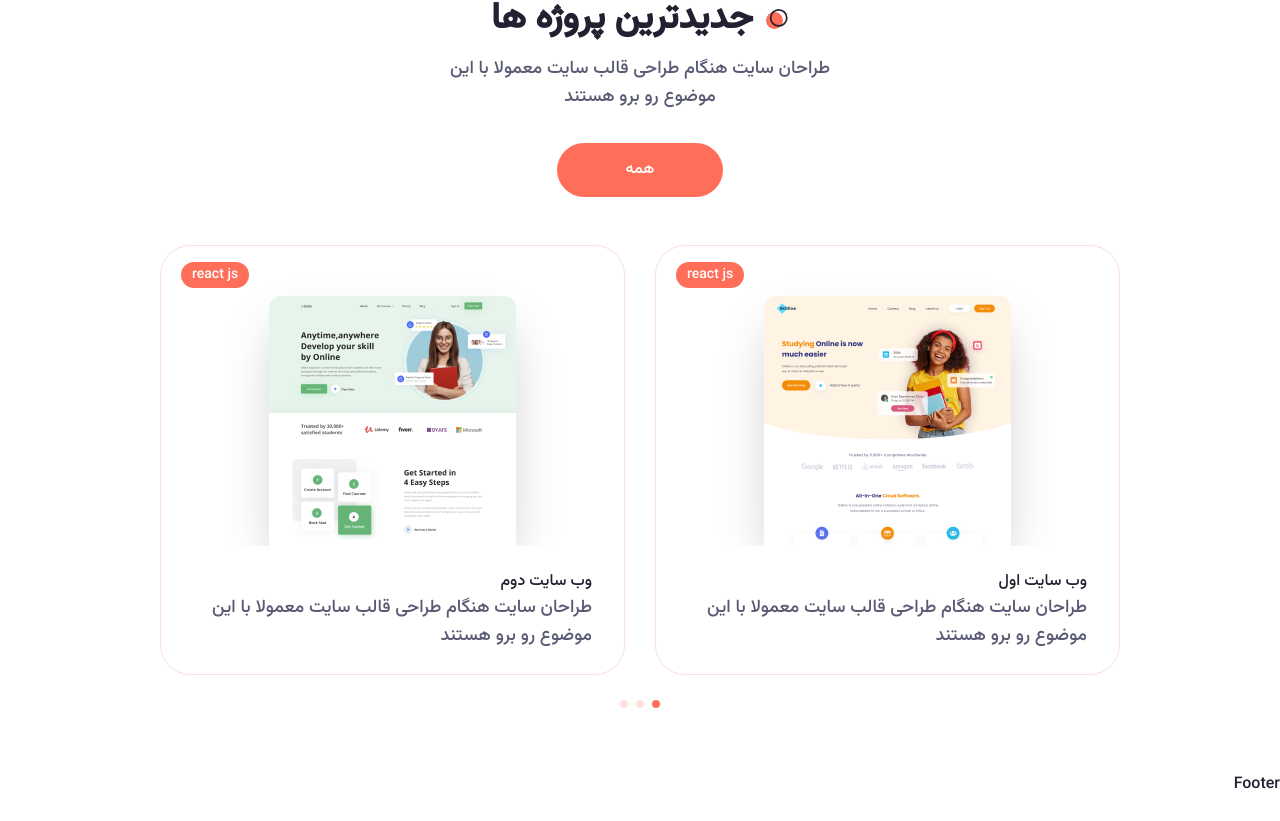
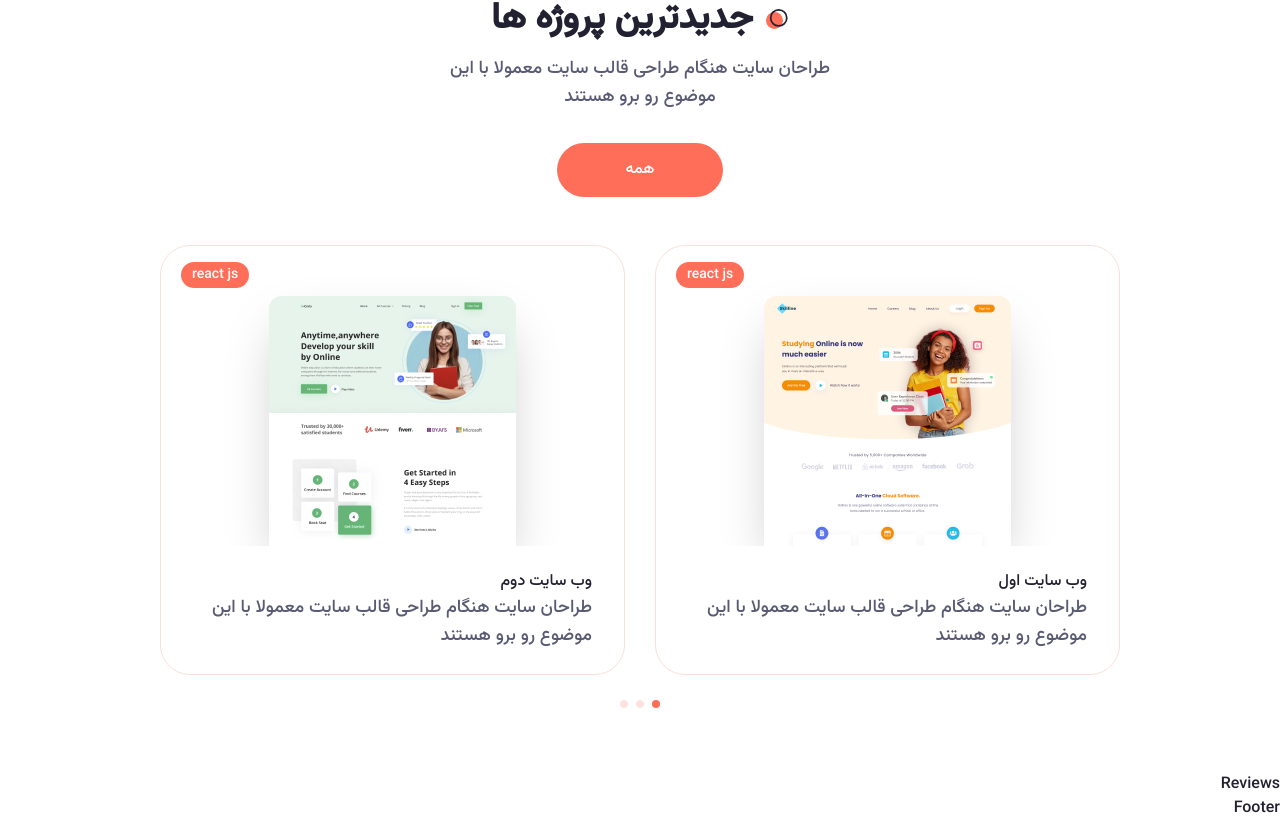
Before and after one commit to Hossein1371za/about-me-website-nextjs14-shadcn-tailwind, a Next.js app: page / in a window 1280 px wide. Shown: the part 2226-3047 px from the top of the page. Before the commit the page ends 3023 px from the top, so only its background shows below. Built offline with nearby package versions, Linux system fonts and the light colour scheme.

Commit message:
start to reviews section

```diff
--- a/app/page.jsx
+++ b/app/page.jsx
@@ -1,5 +1,6 @@
 import About from "@/components/About";
 import Hero from "@/components/Hero";
+import Reviews from "@/components/Reviews";
 import Services from "@/components/Services";
 import Work from "@/components/Work";
 
@@ -11,6 +12,7 @@ export default function Home() {
         <About/>
         <Services/>
         <Work/>
+        <Reviews/>
       </main>
     </>
   );
--- /dev/null
+++ b/components/Reviews.jsx
@@ -0,0 +1,8 @@
+
+const Reviews = () => {
+  return (
+    <div>Reviews</div>
+  )
+}
+
+export default Reviews
```
